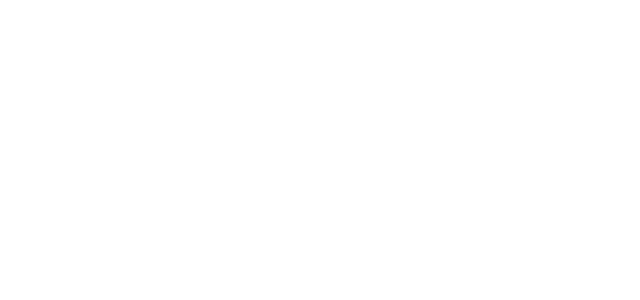
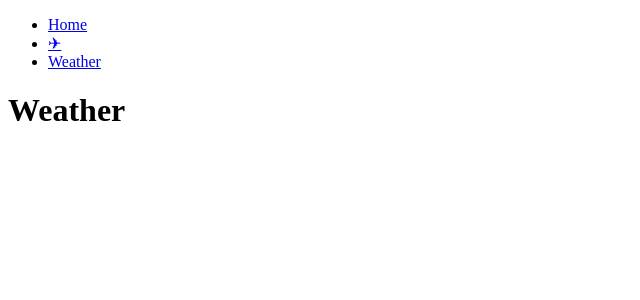
Before and after one commit to gutierrez64/Tempora, a React (Vite) app: page /weather in a window 1280 px wide. Shown: the top 300 px of the page, without its empty margins (0-640 px from the left). Built offline with nearby package versions, Linux system fonts and the light colour scheme.

Commit message:
navigation between Home, Map and Weather pages

```diff
--- a/package.json
+++ b/package.json
@@ -11,7 +11,8 @@
   },
   "dependencies": {
     "react": "^19.1.1",
-    "react-dom": "^19.1.1"
+    "react-dom": "^19.1.1",
+    "react-router-dom": "^7.9.3"
   },
   "devDependencies": {
     "@eslint/js": "^9.36.0",
--- /dev/null
+++ b/src/components/Navbar/index.jsx
@@ -0,0 +1,16 @@
+import { Link } from "react-router-dom";
+import "./styles.css";
+
+function Navbar() {
+  return (
+    <nav className="navbar">
+      <ul className="nav-links">
+        <li><Link to="/">Home</Link></li>
+        <li><Link to="/map" className="map">&#9992;</Link></li>
+        <li><Link to="/weather">Weather</Link></li>
+      </ul>
+    </nav>
+  );
+}
+
+export default Navbar;
--- /dev/null
+++ b/src/containers/Home/index.jsx
@@ -0,0 +1,14 @@
+import "./styles.css";
+import { useNavigate } from "react-router-dom";
+
+function Home() {
+    const navigate = useNavigate();
+    return(
+        <div className="container">
+            <img src="../../../public/icon-transparent.png" alt="icon" />
+            <button onClick={() => navigate("/map")}>Start</button>
+        </div>
+    )
+}
+
+export default Home
--- /dev/null
+++ b/src/containers/Map/index.jsx
@@ -0,0 +1,11 @@
+import "./styles.css";
+
+function Map() {
+    return(
+        <div className="container">
+            <h1>Map</h1>
+        </div>
+    )
+}
+
+export default Map
--- /dev/null
+++ b/src/containers/Weather/index.jsx
@@ -0,0 +1,11 @@
+import "./styles.css";
+
+function Weather() {
+    return(
+        <div className="container">
+            <h1>Weather</h1>
+        </div>
+    )
+}
+
+export default Weather
--- a/src/main.jsx
+++ b/src/main.jsx
@@ -1,7 +1,31 @@
 import { StrictMode } from 'react'
 import { createRoot } from 'react-dom/client'
+import { BrowserRouter, Routes, Route, useLocation } from 'react-router-dom';
+import Navbar from './components/Navbar';
+import Home from './containers/Home';
+import Map from './containers/Map';
+import Weather from './containers/Weather';
+
+function AppWrapper() {
+  const location = useLocation();
+  const showNavbar = location.pathname !== "/";
+
+  return (
+    <>
+      {showNavbar && <Navbar/>}
+      <Routes>
+        <Route path='/' element={<Home/>}/>
+        <Route path='/map' element={<Map/>}/>
+        <Route path='/weather' element={<Weather/>}/>
+      </Routes>
+    </>
+  )
+}
 
 createRoot(document.getElementById('root')).render(
   <StrictMode>
+    <BrowserRouter>
+      <AppWrapper/>
+    </BrowserRouter>
   </StrictMode>,
 )
```
Also changed, not shown: src/components/Navbar/styles.css (added), src/containers/Home/styles.css (added), src/containers/Map/styles.css (added), src/containers/Weather/styles.css (added), 1 other file (tests, documents, lock files or other folders).
